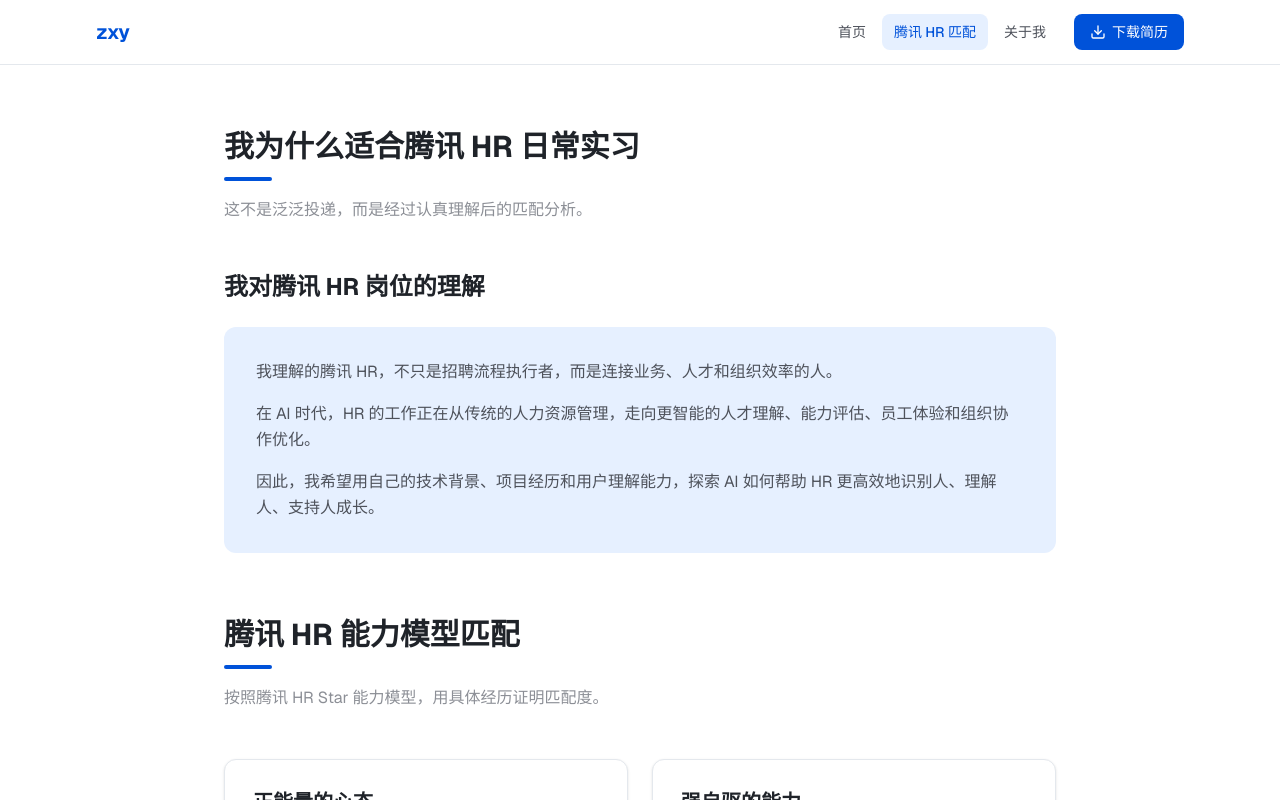
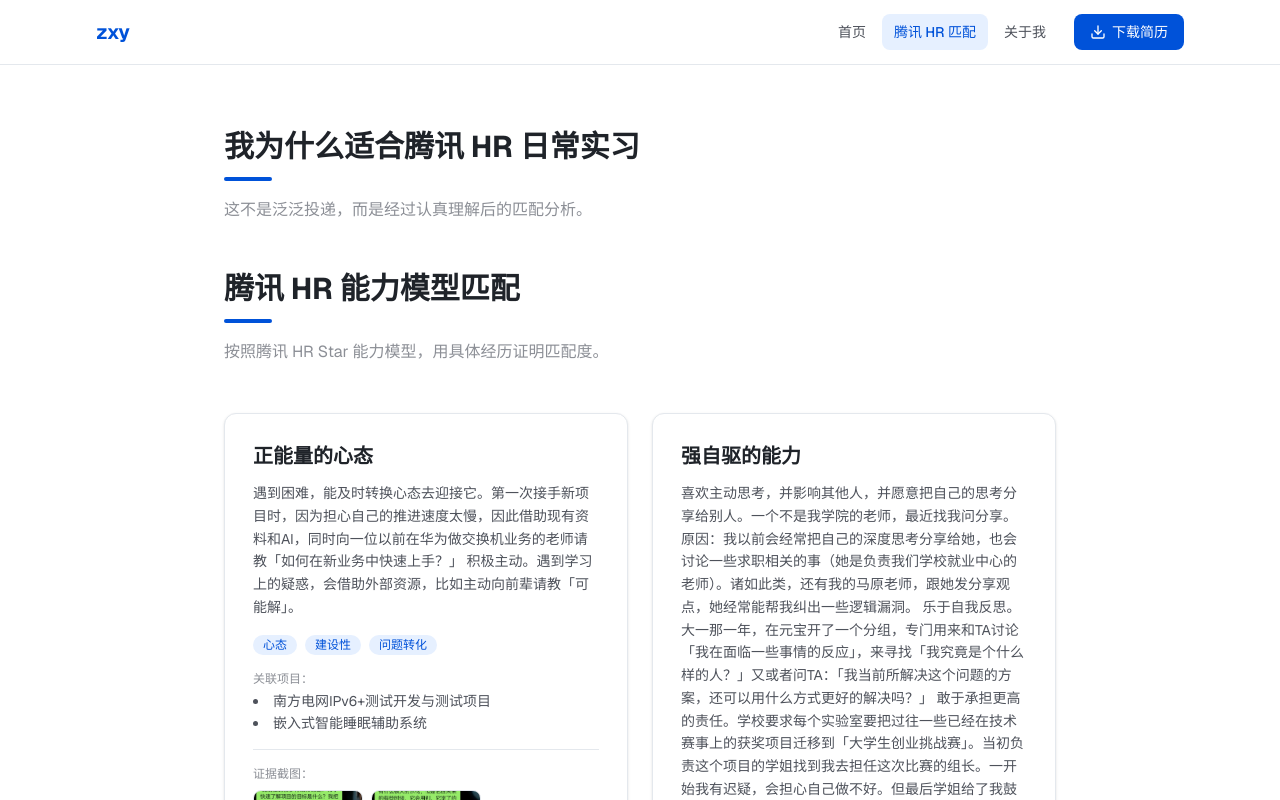
Before and after one commit to guise-zxy/zxy_site_Wb_version, a Next.js app: page /tencent-hr in a window 1280 px wide. Shown: the top 800 px of the page. Built offline with nearby package versions, Linux system fonts and the light colour scheme.

Commit message:
update: 删除腾讯HR岗位理解板块

```diff
--- a/src/app/tencent-hr/page.tsx
+++ b/src/app/tencent-hr/page.tsx
@@ -19,24 +19,6 @@
           title="我为什么适合腾讯 HR 日常实习"
           subtitle="这不是泛泛投递，而是经过认真理解后的匹配分析。"
         />
-
-        {/* 1. 我对腾讯 HR 岗位的理解 */}
-        <section className="mb-16">
-          <h2 className="text-2xl font-bold text-[var(--color-foreground)] mb-6">
-            我对腾讯 HR 岗位的理解
-          </h2>
-          <div className="bg-[var(--color-primary-light)] rounded-xl p-6 md:p-8">
-            <p className="text-[#4e525b] leading-relaxed mb-4">
-              我理解的腾讯 HR，不只是招聘流程执行者，而是连接业务、人才和组织效率的人。
-            </p>
-            <p className="text-[#4e525b] leading-relaxed mb-4">
-              在 AI 时代，HR 的工作正在从传统的人力资源管理，走向更智能的人才理解、能力评估、员工体验和组织协作优化。
-            </p>
-            <p className="text-[#4e525b] leading-relaxed">
-              因此，我希望用自己的技术背景、项目经历和用户理解能力，探索 AI 如何帮助 HR 更高效地识别人、理解人、支持人成长。
-            </p>
-          </div>
-        </section>
 
         {/* 2. 能力模型匹配 */}
         <section className="mb-16">
```
